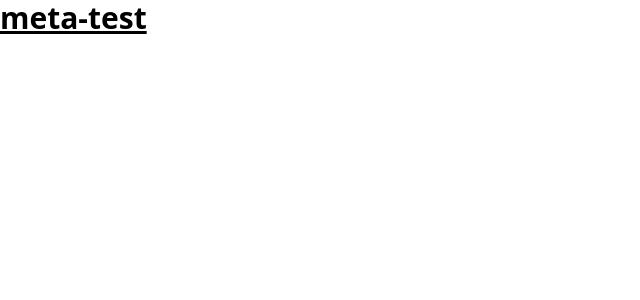
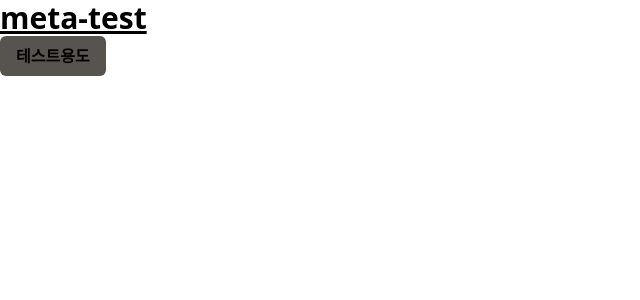
Before and after one commit to kode-krew/meta-test-fe, a Next.js app: page /en in a window 1280 px wide. Shown: the top 300 px of the page, without its empty margins (0-640 px from the left). Built offline with nearby package versions, Linux system fonts and the light colour scheme.

Commit message:
Feat: 기본 디폴트 버튼 추가 및 전체 레이아웃 설정 (#7)

```diff
--- a/src/app/[locale]/page.tsx
+++ b/src/app/[locale]/page.tsx
@@ -1,8 +1,17 @@
+import Button from '@src/components/common/Button';
 import { useTranslations } from 'next-intl';
 
 const Index = () => {
     const t = useTranslations('Index');
-    return <h1 className="text-3xl font-bold underline">{t('title')}</h1>;
+
+    return (
+        <div className="md:container md:mx-auto">
+            <h1 className="text-3xl font-bold underline">{t('title')}</h1>
+            <Button type="button" classes="bg-stone-600 text-black hover:text-black">
+                테스트용도
+            </Button>
+        </div>
+    );
 };
 
 export default Index;
--- /dev/null
+++ b/src/components/common/Button.tsx
@@ -0,0 +1,25 @@
+import React from 'react';
+
+type ButtonType = 'submit' | 'reset' | 'button';
+
+interface IButtonProps {
+    type?: ButtonType;
+    size?: 'xs' | 'sm' | 'base' | 'lg' | 'xl' | '2xl' | '3xl' | '4xl' | '5xl';
+    onClick?: React.MouseEventHandler<HTMLButtonElement>;
+    classes?: string;
+    disabled?: boolean;
+    children: string | React.ReactElement;
+}
+
+const Button = ({ type = 'button', size, classes, onClick, disabled, children }: IButtonProps) => (
+    <button
+        type={type}
+        className={`py-2 px-4 rounded-md border-none cursor-pointer break-keep font-bold text-${size}  ${classes}`}
+        onClick={onClick}
+        disabled={disabled}
+    >
+        {children}
+    </button>
+);
+
+export default Button;
```
Also changed, not shown: .eslintrc.json.
